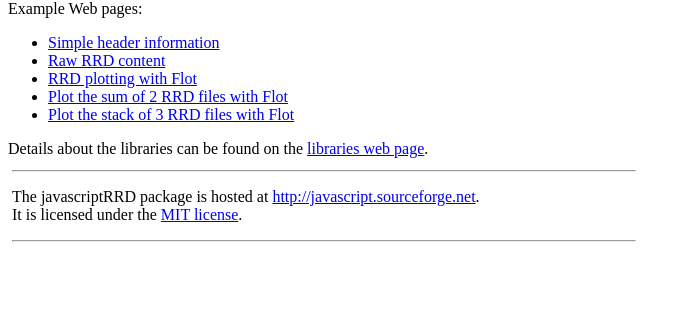
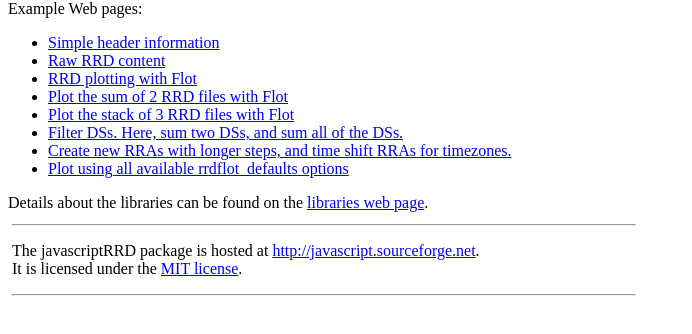
Before and after one commit to erwinlem/javascriptrrd, a plain HTML site: page src/examples/index.html in a window 1280 px wide. Shown: the part 66-400 px from the top of the page, without its empty margins (0-692 px from the left). Drawn offline with Linux system fonts and the light colour scheme.

Commit message:
Added new examples to index.

```diff
--- a/src/examples/index.html
+++ b/src/examples/index.html
@@ -12,6 +12,9 @@
   <li><a href="rrdJFlot.html">RRD plotting with Flot</a></li>
   <li><a href="rrdJFlotTwo.html">Plot the sum of 2 RRD files with Flot</a></li>
   <li><a href="rrdMatrixFlot.html">Plot the stack of 3 RRD files with Flot</a></li>
+  <li><a href="rrdJFlotFilter.html">Filter DSs. Here, sum two DSs, and sum all of the DSs.</a></li>
+  <li><a href="rrdJFlotFilterRRA.html">Create new RRAs with longer steps, and time shift RRAs for timezones.</a></li>
+  <li><a href="rrdJFlotDefaults.html">Plot using all available rrdflot_defaults options</a></li>
  </ul>
 
 Details about the libraries can be found on the
```
